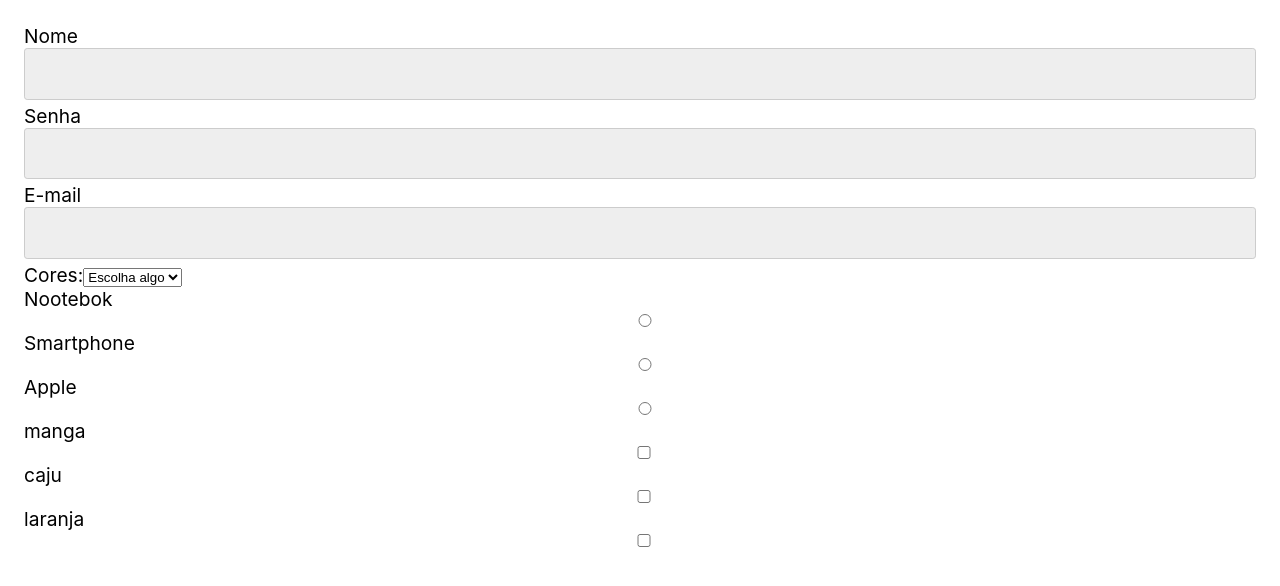
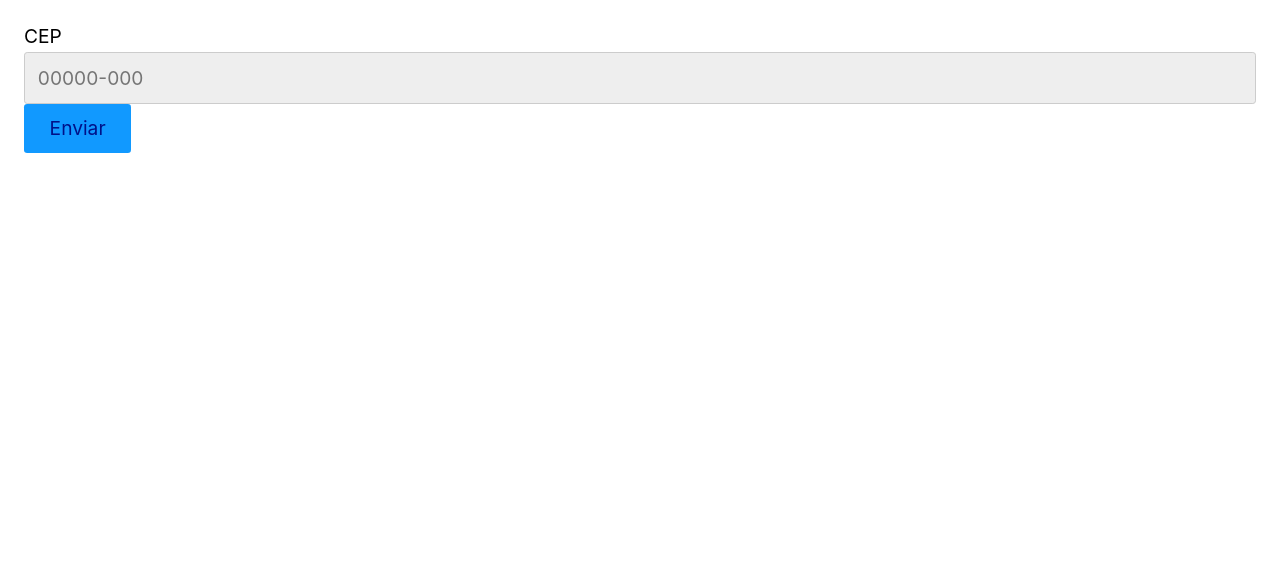
Before and after one commit to narciso-roberto/FUP, a React (Vite) app: page / in a window 1280 px wide. Shown: the top 586 px of the page. Built offline with nearby package versions, Linux system fonts and the light colour scheme.

Commit message:
comitando pra estudar dps....

```diff
--- a/src/App.jsx
+++ b/src/App.jsx
@@ -3,32 +3,39 @@ import Input from './inputs/Input';
 import Select from './inputs/Select';
 import Radio from './inputs/Radio';
 import CheckBox from './inputs/CheckBox';
+import useForm from './Hooks/useForm';
 
 
 const App = () => {
-
-  const [dados,setDados] = React.useState({nome: '',email:'',senha:'',select:'',radio:'',cpf:'',checkbox:[]})
+  const cep = useForm('cep');
 
 
-  return(<>
-  <form>
-    <Input value={dados} setValue={setDados} label='Nome' type='text' id='nome' name='nome'/>
-    <Input value={dados} setValue={setDados} label='Senha' type='password' id='senha' name='senha'/>
-    <Input value={dados} setValue={setDados} label='E-mail' type='email' id='email' name='email'/>
-    <Select value={dados} setValue={setDados} label='Cores' id='select'>
-        <option value={''}>Escolha algo</option>
-        <option value={'vermelho'}>Vermelho</option>
-        <option value={'azul'}>Azul</option>
-        <option value={'amarelo'}>Amarelo</option>
-    </Select>
-    <Radio value={dados} setValue={setDados} label='Produtos' id='radio' options={['Nootebok','Smartphone','Apple']}/>
-    <CheckBox value={dados} setValue={setDados} label='Frutas' id='checkbox' options={['manga','caju','laranja']}/>
-  </form>
+  function handleSubmit(event) {
+    event.preventDefault();
+    if (cep.validate()) {
+      console.log('Enviar');
+    } else {
+      console.log('Não enviar');
+    }
+  }
 
-  </>)
+
+  return (
+    <form onSubmit={handleSubmit}>
+      <Input
+        label="CEP"
+        id="cep"
+        type="text"
+        placeholder="00000-000"
+        {...cep}
+      />
+      <button>Enviar</button>
+    </form>
+  );
 };
 
 
 
 
+
 export default App;
--- a/src/Hooks/useForm.jsx
+++ b/src/Hooks/useForm.jsx
@@ -19,7 +19,7 @@ const useForm = (type) => {
         if (value.length === 0) {
             setError('Preencha um valor');
             return false;
-          } else if (!types[type].ragex.test(value)) {
+          } else if (types[type] && !types[type].regex.test(value)) {
             setError(types[type].message);
             return false;
           } else {
@@ -38,7 +38,8 @@ const useForm = (type) => {
         setValue,
         onChange,
         error,
-        onBlur: () => validate(value)
+        onBlur: () => validate(value),
+        validate: () => validate(value)
       }
 }
 
--- a/src/inputs/Input.jsx
+++ b/src/inputs/Input.jsx
@@ -1,16 +1,13 @@
 import React from 'react'
 
-const Input = ({value,setValue,nome,id,label,type,...props}) => {
+const Input = ({value,id,label,onChange,type,onBlur,placeholder,error}) => {
 
-    function handleChange({target}){
-        setValue({...value,[id]: target.value})
-    }
 
   return (
     <>
-      <label id={id}>{label}
-        <input value={value[id]} id={id} name={nome} type={type} onChange={handleChange} {...props} />
-      </label>
+      <label htmlFor={id}>{label}</label>
+      <input id={id} name={id} onChange={onChange} type={type} onBlur={onBlur} placeholder={placeholder} error={error} value={value} />
+      {error && <p>{error}</p>}
     </>
   )
 }
```
